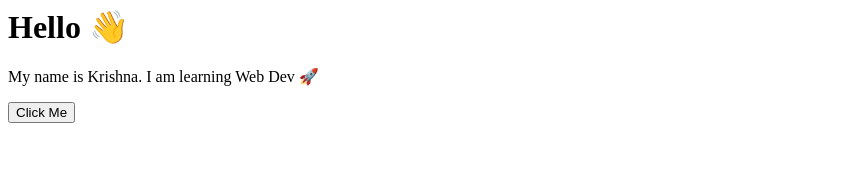
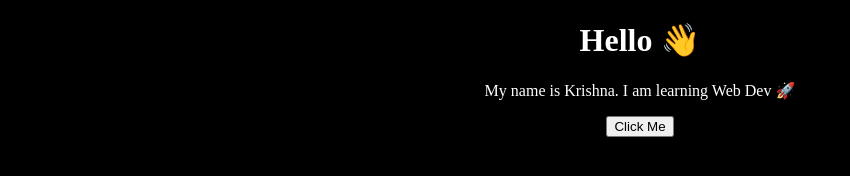
Before and after one commit to coderkrishna95/project-1-, a plain HTML site: page index.html in a window 1280 px wide. Shown: the whole page, without its empty margins (0-850 px from the left). Drawn offline with Linux system fonts and the light colour scheme.

Commit message:
Update index.html

```diff
--- a/index.html
+++ b/index.html
@@ -1,3 +1,16 @@
+
+<!DOCTYPE html>
+<html>
+  <head>
+    <link rel="stylesheet"  href="style.css"
+          </head>
+    <body>
+
 <h1>Hello 👋</h1>
 <p>My name is Krishna. I am learning Web Dev 🚀</p>
 <button onclick="showMessage()">Click Me</button>
+
+      <script src="script.js"></script>
+
+ </body>
+  </html>
```
